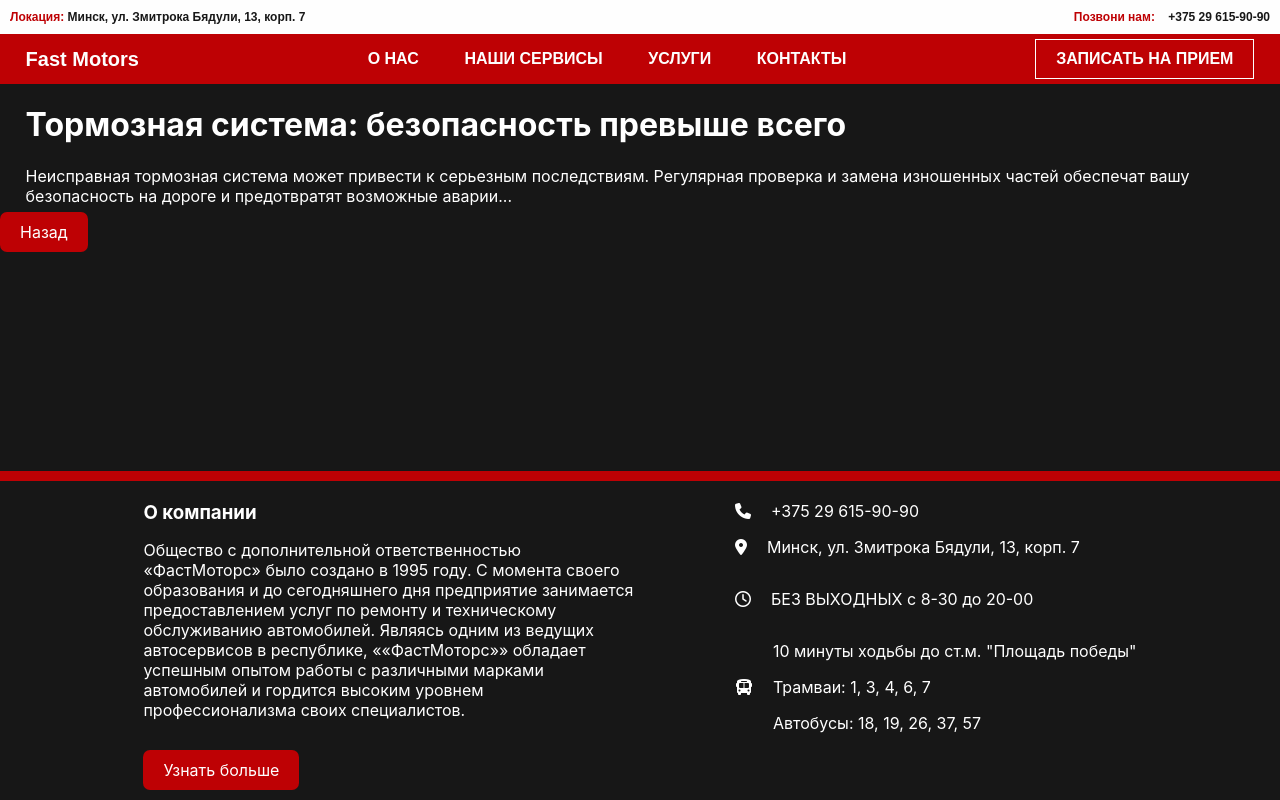
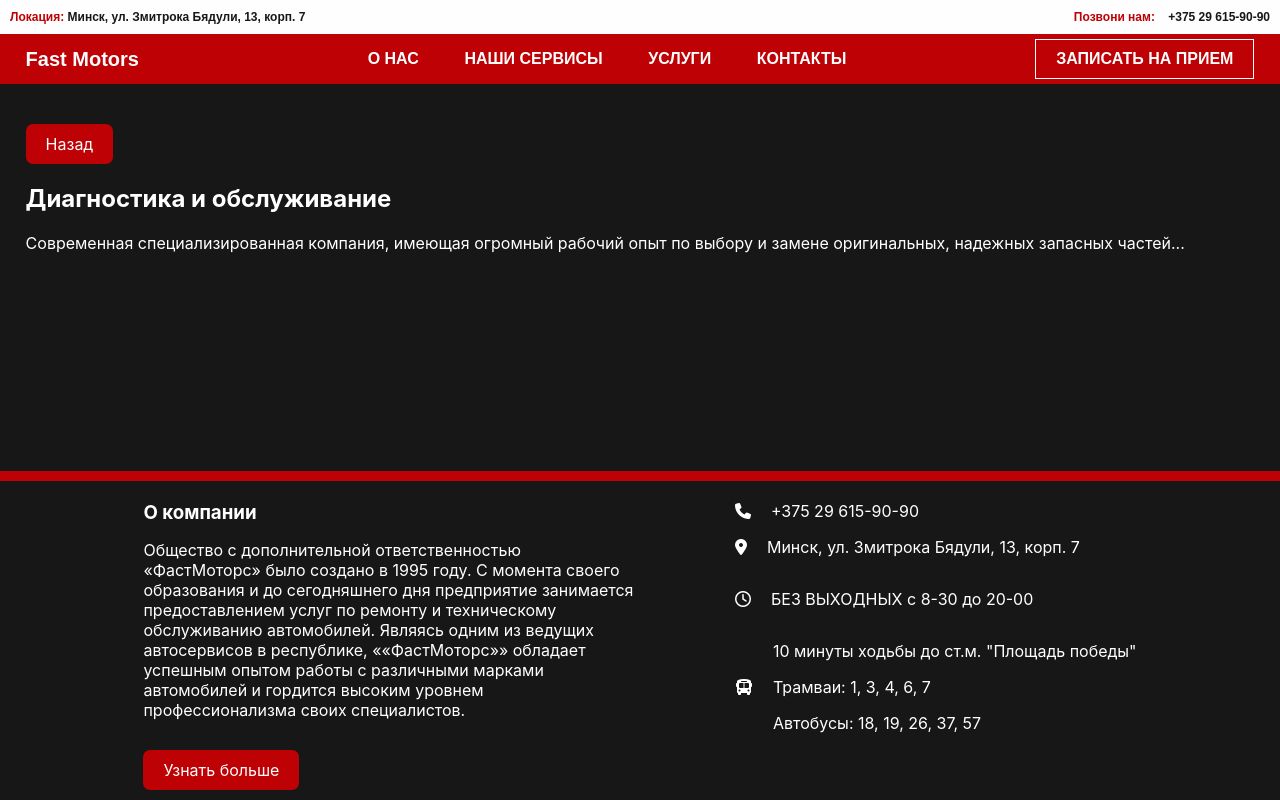
Before and after one commit to ifloky/autoservice, a React (Create React App) app in the folder client/: page /articles/1 in a window 1280 px wide. Built offline with nearby package versions, Linux system fonts and the light colour scheme.

Commit message:
fix: fix link articles

```diff
--- a/client/src/Pages/Article/ArticleView.tsx
+++ b/client/src/Pages/Article/ArticleView.tsx
@@ -1,5 +1,6 @@
 import React, { useEffect, useState } from 'react';
 import { Link, useParams } from 'react-router-dom';
+import './article-styles.css'
 
 interface Article {
   id: number;
@@ -7,18 +8,33 @@ interface Article {
   content: string;
 }
 
-const ArticleView: React.FC = () => {
-
-  const article = {
+const articles = [
+  {
+    _id: 1,
+    date: '14.06.2024',
+    title: 'Диагностика и обслуживание',
+    content: 'Современная специализированная компания, имеющая огромный рабочий опыт по выбору и замене оригинальных, надежных запасных частей...',
+    link: '/articles/diagnostika'
+  },
+  {
+    _id: 2,
+    date: '04.06.2024',
+    title: 'Замена, промывка инжектора',
+    content: 'Инжектор в автомобиле призван выполнять свою основную задачу по экономичному впрыску бензина в двигатель. При эксплуатации ТС происходит загрязнение топливной системы...',
+    link: '/articles/injector'
+  },
+  {
     _id: 3,
     date: '14.05.2024',
     title: 'Тормозная система: безопасность превыше всего',
     content: 'Неисправная тормозная система может привести к серьезным последствиям. Регулярная проверка и замена изношенных частей обеспечат вашу безопасность на дороге и предотвратят возможные аварии...',
     link: '/articles/brakes'
   }
+];
 
-
-  // const { id } = useParams<{ id: string }>();
+const ArticleView: React.FC = () => {
+  const { id } = useParams<{ id: string }>();
+  const idNum = Number(id)
   // const [article, setArticle] = useState<Article | null>(null);
 
   // useEffect(() => {
@@ -39,18 +55,19 @@ const ArticleView: React.FC = () => {
   //   fetchArticle();
   // }, [id]);
 
+  const article = articles[idNum - 1]
+
   if (!article) {
     return <div>Loading...</div>;
   }
 
   return (
-    <>
-      <div className='container'>
-        <h1>{article.title}</h1>
-        <p>{article.content}</p>
-      </div>
+    <section className='article-details container'>
       <Link to='/articles' className='btn'>Назад</Link>
-    </>
+      <h1>{article.title}</h1>
+      <p>{article.content}</p>
+    </section>
+
   );
 };
 
--- /dev/null
+++ b/client/src/Pages/Article/article-styles.css
@@ -0,0 +1,4 @@
+.article-details .btn{
+  display: inline-block;
+  margin-top: 40px;
+}
--- a/client/src/Pages/MainPage/MainPageView.tsx
+++ b/client/src/Pages/MainPage/MainPageView.tsx
@@ -124,19 +124,19 @@ const newsItems = [
     date: '14.06.2024',
     title: 'Диагностика и обслуживание',
     description: 'Современная специализированная компания, имеющая огромный рабочий опыт по выбору и замене оригинальных, надежных запасных частей...',
-    link: '/articles/diagnostika'
+    link: '/articles/1'
   },
   {
     date: '04.06.2024',
     title: 'Замена, промывка инжектора',
     description: 'Инжектор в автомобиле призван выполнять свою основную задачу по экономичному впрыску бензина в двигатель. При эксплуатации ТС происходит загрязнение топливной системы...',
-    link: '/articles/injector'
+    link: '/articles/2'
   },
   {
     date: '14.05.2024',
     title: 'Тормозная система: безопасность превыше всего',
     description: 'Неисправная тормозная система может привести к серьезным последствиям. Регулярная проверка и замена изношенных частей обеспечат вашу безопасность на дороге и предотвратят возможные аварии...',
-    link: '/articles/brakes'
+    link: '/articles/3'
   }
 ];
 
```
